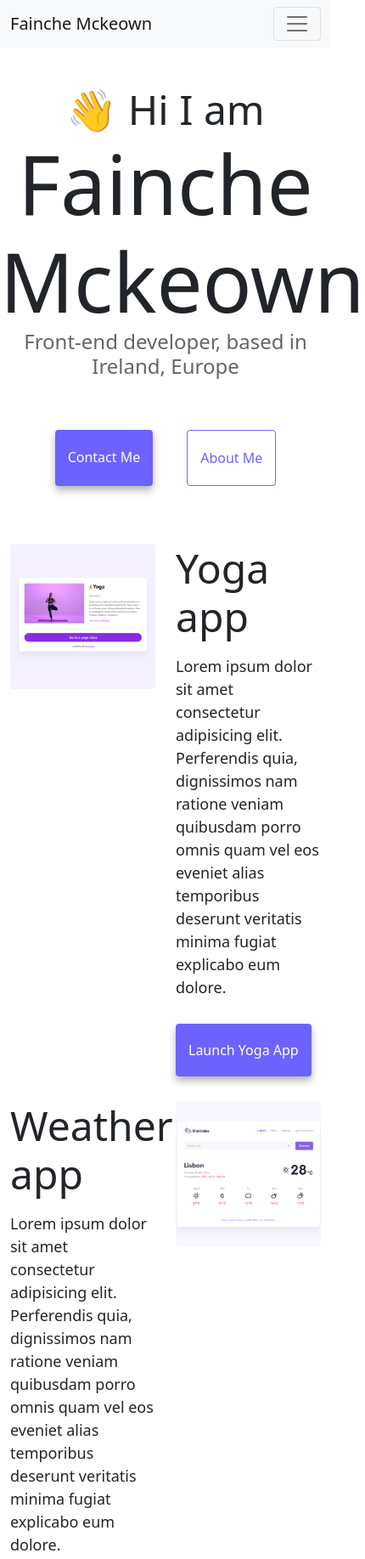
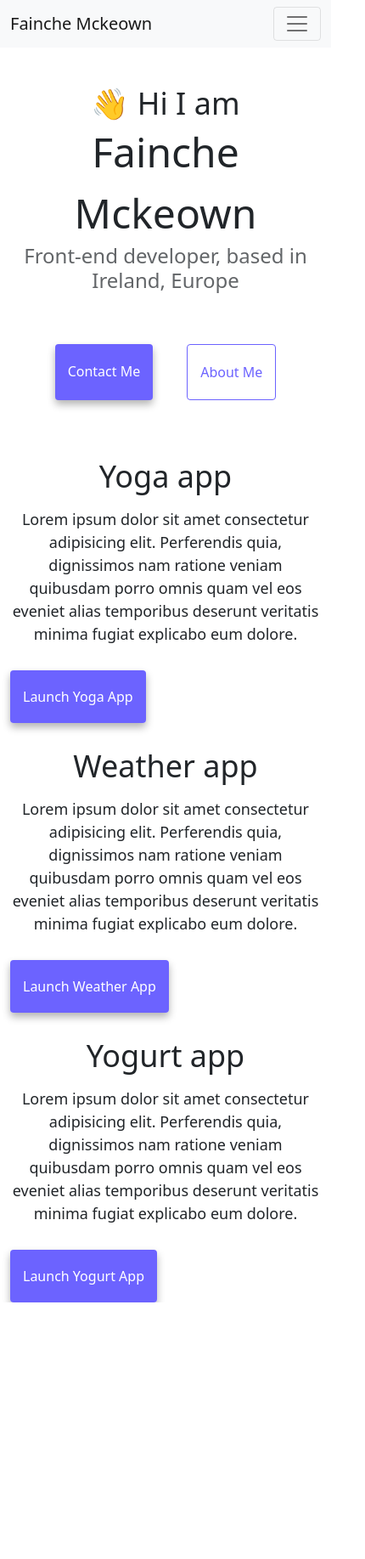
Before and after one commit to faicat99/seo-friendly, a website: page index.html in a window 390 px wide. Shown: the top 1835 px of the page at 85% size, 430 px wide, since content can reach past the window. After the commit the page ends 1533 px from the top, so only its background shows below. Drawn offline with nearby package versions, Linux system fonts and the light colour scheme.

Commit message:
changes to make website more repsonsive

```diff
--- a/index.html
+++ b/index.html
@@ -63,10 +63,10 @@
     </div>
     <div class="container">
       <div class="row">
-        <div class="col-6">
-          <img src="/images/yoga.png" class="img-fluid rounded" title="Yoga Class" />
+        <div class="col-sm-6">
+          <img src="/images/yoga.png" class="img-fluid rounded d-none d-sm-block" alt="Yoga Class" />
         </div>
-        <div class="col-6">
+        <div class="col-sm-6">
           <h2 class="mb-3">Yoga app</h2>
           <p>
             Lorem ipsum dolor sit amet consectetur adipisicing elit. Perferendis
@@ -75,12 +75,12 @@
             explicabo eum dolore.
           </p>
           <div class="mt-5">
-            <a href="#" class="primary-link" title="Yoga App">Launch Yoga App</a>
+            <a href="#" class="primary-link project-link" title="Yoga App">Launch Yoga App</a>
           </div>
         </div>
       </div>
       <div class="row mt-5">
-        <div class="col-6">
+        <div class="col-sm-6">
           <h2 class="mb-3" title="Weather">Weather app</h2>
           <p>
             Lorem ipsum dolor sit amet consectetur adipisicing elit. Perferendis
@@ -89,18 +89,18 @@
             explicabo eum dolore.
           </p>
           <div class="mt-5">
-            <a href="#" class="primary-link" title="Weather App">Launch Weather App</a>
+            <a href="#" class="primary-link project-link" title="Weather App">Launch Weather App</a>
           </div>
         </div>
-        <div class="col-6">
-          <img src="/images/weather.png" class="img-fluid rounded" title="weather" />
+        <div class="col-sm-6">
+          <img src="/images/weather.png" class="img-fluid rounded d-none d-sm-block" alt="weather" />
         </div>
       </div>
       <div class="row mt-5">
-        <div class="col-6">
-          <img src="/images/yogurt.png" class="img-fluid rounded" title="yogurt" />
+        <div class="col-sm-6">
+          <img src="/images/yogurt.png" class="img-fluid rounded d-none d-sm-block" alt="yogurt" />
         </div>
-        <div class="col-6">
+        <div class="col-sm-6">
           <h2 class="mb-3" title="yoghurt">Yogurt app</h2>
           <p>
             Lorem ipsum dolor sit amet consectetur adipisicing elit. Perferendis
@@ -109,7 +109,7 @@
             explicabo eum dolore.
           </p>
           <div class="mt-5">
-            <a href="#" class="primary-link" title="Weather">Launch Weather App</a>
+            <a href="#" class="primary-link project-link" alt="yogurt">Launch Yogurt App</a>
           </div>
         </div>
       </div>
--- a/style.css
+++ b/style.css
@@ -6,6 +6,7 @@
 
 body {
   margin-top: 100px;
+  margin-bottom: 0;
 }
 
 h1,
@@ -52,6 +53,10 @@ p {
   color: white;
 }
 
+.primary-link:hover {
+  color: white;
+}
+
 .secondary-link {
   border-radius: 4px;
   padding: 20px 15px;
@@ -86,3 +91,23 @@ p {
 .email-link:hover {
   text-decoration: underline;
 }
+
+@media (max-width: 576px) {
+  h1 {
+    font-size: 48px;
+    line-height: 1.5;
+  }
+
+  h2 {
+    font-size: 36px;
+    text-align: center;
+  }
+  p {
+    text-align: center;
+  }
+
+  project-link {
+    display: block;
+    text-align: center;
+  }
+}
```
Also changed, not shown: about.html (+3 -3 lines).
